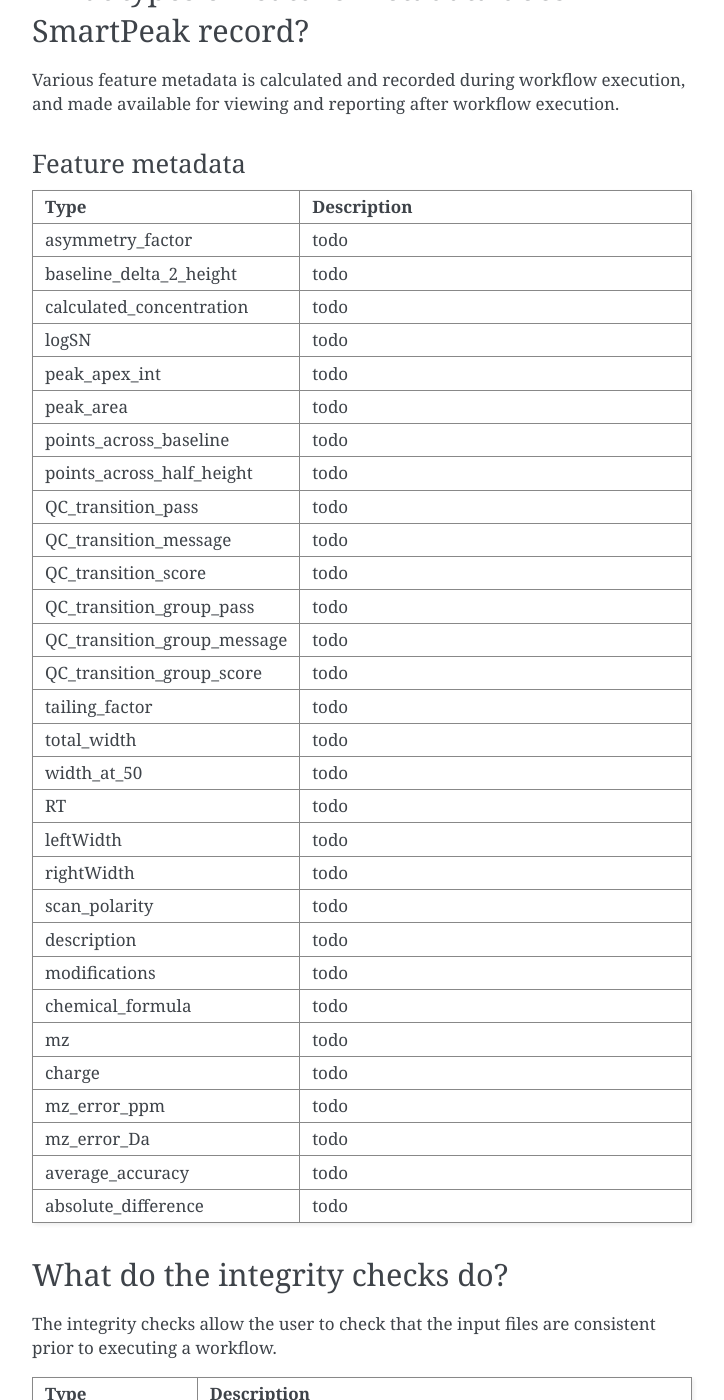
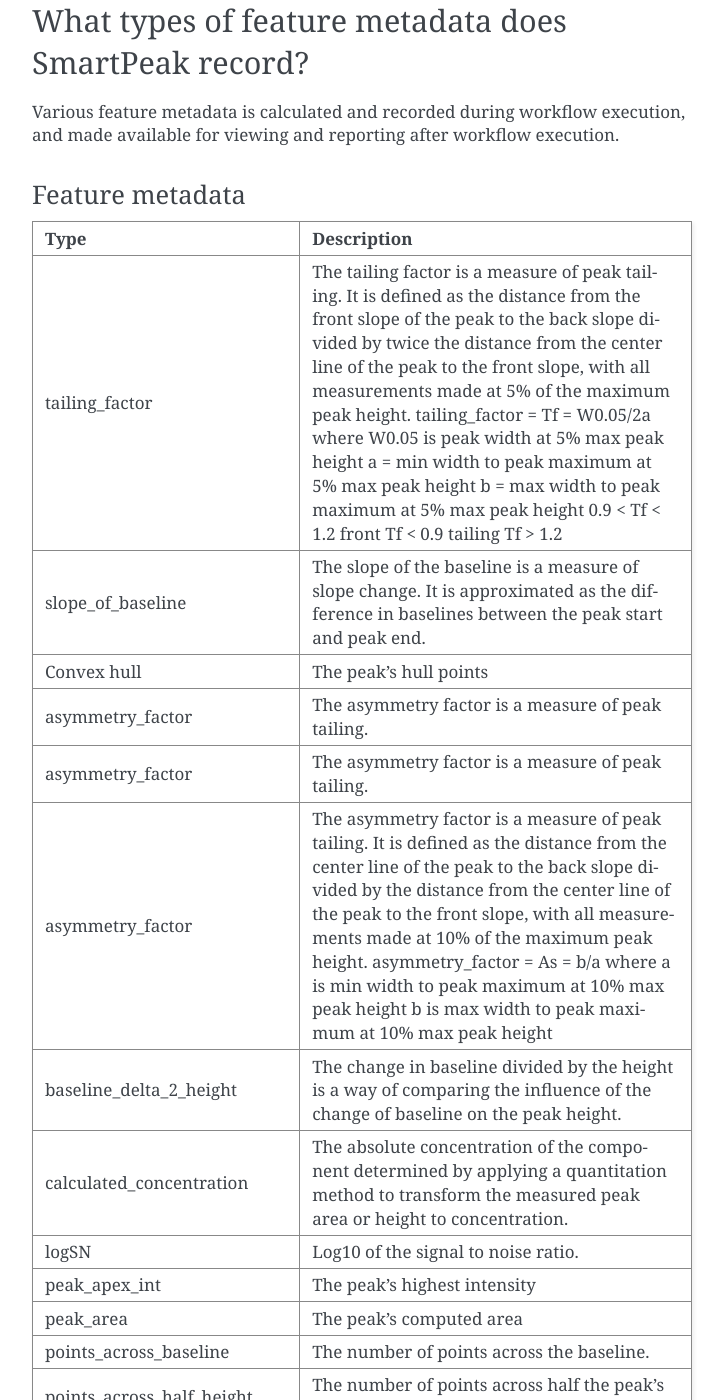
Before and after one commit to AutoFlowResearch/SmartPeak, a Sphinx documentation site: the page built from docs/faq.rst, in a window 1280 px wide and 1400 px high, scrolled down 7349 px. Shown: the whole window, without its empty margins (388-1112 px from the left). Built offline with Sphinx 7.4.7, drawn with Linux system fonts in a browser that asks for light colours; pages that are not in the unit, such as notebooks, are missing from menus; some of the changed text lies outside the part shown.

Commit message:
feat: added images and descriptions to missing FAQ sections

```diff
--- a/docs/faq.rst
+++ b/docs/faq.rst
@@ -271,62 +270,88 @@
 
     * - Type
       - Description
+    * - tailing_factor
+      - The tailing factor is a measure of peak tailing.
+        It is defined as the distance from the front slope of the peak to the back slope
+        divided by twice the distance from the center line of the peak to the front slope,
+        with all measurements made at 5% of the maximum peak height.
+        tailing_factor = Tf = W0.05/2a
+        where W0.05 is peak width at 5% max peak height
+        a = min width to peak maximum at 5% max peak height
+        b = max width to peak maximum at 5% max peak height
+        0.9 < Tf < 1.2
+        front Tf < 0.9
+        tailing Tf > 1.2
+    * - slope_of_baseline
+      - The slope of the baseline is a measure of slope change.
+        It is approximated as the difference in baselines between the peak start and peak end.
+    * - Convex hull
+      - The peak's hull points
     * - asymmetry_factor
-      - todo
+      - The asymmetry factor is a measure of peak tailing.
+    * - asymmetry_factor
+      - The asymmetry factor is a measure of peak tailing.
+    * - asymmetry_factor
+      - The asymmetry factor is a measure of peak tailing.
+        It is defined as the distance from the center line of the peak to the back slope
+        divided by the distance from the center line of the peak to the front slope,
+        with all measurements made at 10% of the maximum peak height.
+        asymmetry_factor = As = b/a
+        where a is min width to peak maximum at 10% max peak height
+        b is max width to peak maximum at 10% max peak height
     * - baseline_delta_2_height
-      - todo
+      - The change in baseline divided by the height is
+        a way of comparing the influence of the change of baseline on the peak height.
     * - calculated_concentration
-      - todo
+      - The absolute concentration of the component determined by applying a quantitation method to transform the measured peak area or height to concentration.
     * - logSN
-      - todo
+      - Log10 of the signal to noise ratio.
     * - peak_apex_int
-      - todo
+      - The peak's highest intensity
     * - peak_area
-      - todo
+      - The peak's computed area
     * - points_across_baseline
-      - todo
+      - The number of points across the baseline.
     * - points_across_half_height
-      - todo
+      - The number of points across half the peak's height.
     * - QC_transition_pass
-      - todo
+      - True or False depending on whether the transition passed the user defined QC metrics.
     * - QC_transition_message
-      - todo
+      - The failing transition QC metrics.
     * - QC_transition_score
-      - todo
+      - The total score of all passing transition QC metrics
     * - QC_transition_group_pass
-      - todo
+      - True or False depending on whether the transition group passed the user defined QC metrics.
     * - QC_transition_group_message
-      - todo
+      - The failing transition group QC metrics.
     * - QC_transition_group_score
-      - todo
-    * - tailing_factor
-      - todo
+      - The total score of all passing transition group QC metrics
     * - total_width
-      - todo
+      - The peak's total width.
     * - width_at_50
-      - todo
+      - The width of the peak at 50% the peak's height.
     * - RT
-      - todo
+      - The position of the point with highest intensity.
     * - leftWidth
-      - todo
+      - The time or mass to charge of the left end of the peak.
     * - rightWidth
-      - todo
+      - the time or mass to charge of the right end of the peak.
     * - scan_polarity
-      - todo
+      - The polarity of the instrument (i.e., positive or negative for electrospray ionization)
     * - description
-      - todo
+      - The description of the component.
     * - modifications
-      - todo
+      - Adducts that were measured in addition to the component.
     * - chemical_formula
-      - todo
+      - The predicted chemical formula for the component.
     * - mz
-      - todo
+      - The mass to charge ratio.
     * - charge
-      - todo
+      - The charge of the component.
     * - mz_error_ppm
-      - todo
+      - The difference between measured and predicted mass to charge ratio error in parts per million.
     * - mz_error_Da
-      - todo
+      - The difference between measured and predicted mass to charge ratio error in Daltons
     * - average_accuracy
       - todo
     * - absolute_difference
```
Also changed, not shown: other parts of docs/faq.rst (+1 -2 lines), images/MassSpecSchemas-01.png (added).
